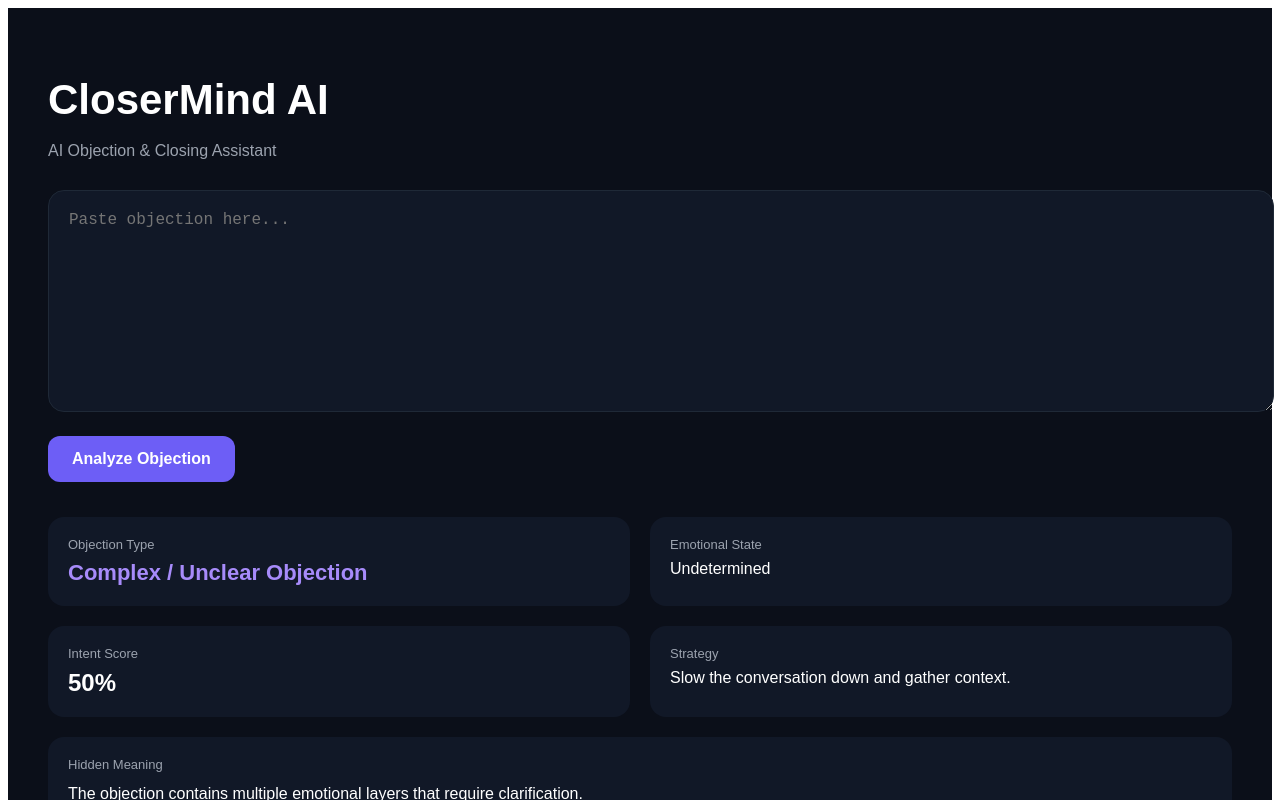
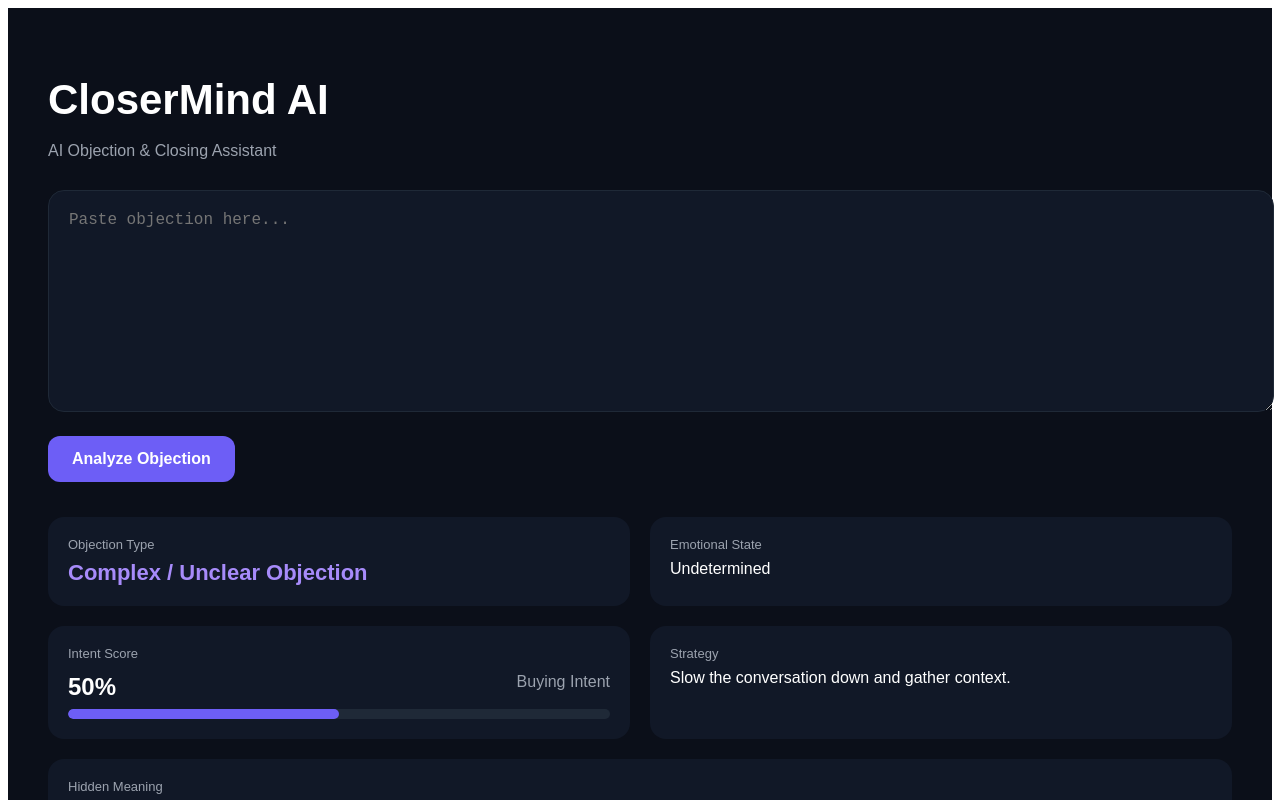
Before and after one commit to maryammemrabet-rgb/closermind-ai, a Next.js app: page / in a window 1280 px wide. Both pictures are taken after a click on the button "Analyze Objection". Shown: the top 800 px of the page. Built offline with nearby package versions, Linux system fonts and the light colour scheme.

Commit message:
Update page.js

```diff
--- a/app/page.js
+++ b/app/page.js
@@ -332,12 +332,49 @@ Closing Direction: ${result.closingDirection}
 
             <div
               style={{
-                marginTop: "8px",
-                fontSize: "24px",
-                fontWeight: "bold"
+                marginTop: "12px"
               }}
             >
-              {result.intentScore}
+              <div
+                style={{
+                  display: "flex",
+                  justifyContent: "space-between",
+                  marginBottom: "8px"
+                }}
+              >
+                <span
+                  style={{
+                    fontSize: "24px",
+                    fontWeight: "bold"
+                  }}
+                >
+                  {result.intentScore}
+                </span>
+
+                <span style={{ color: "#9CA3AF" }}>
+                  Buying Intent
+                </span>
+              </div>
+
+              <div
+                style={{
+                  width: "100%",
+                  height: "10px",
+                  background: "#1F2937",
+                  borderRadius: "999px",
+                  overflow: "hidden"
+                }}
+              >
+                <div
+                  style={{
+                    width: result.intentScore,
+                    height: "100%",
+                    background: "#6D5EF6",
+                    borderRadius: "999px",
+                    transition: "all 0.5s ease"
+                  }}
+                />
+              </div>
             </div>
           </div>
 
```
